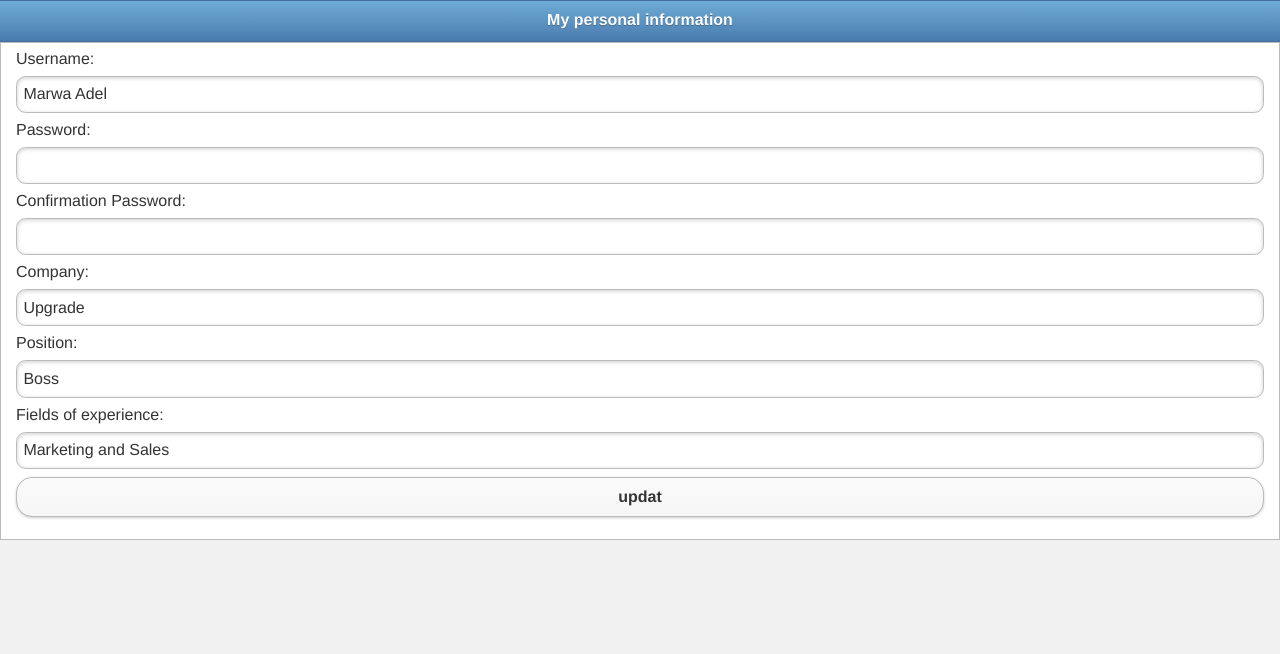
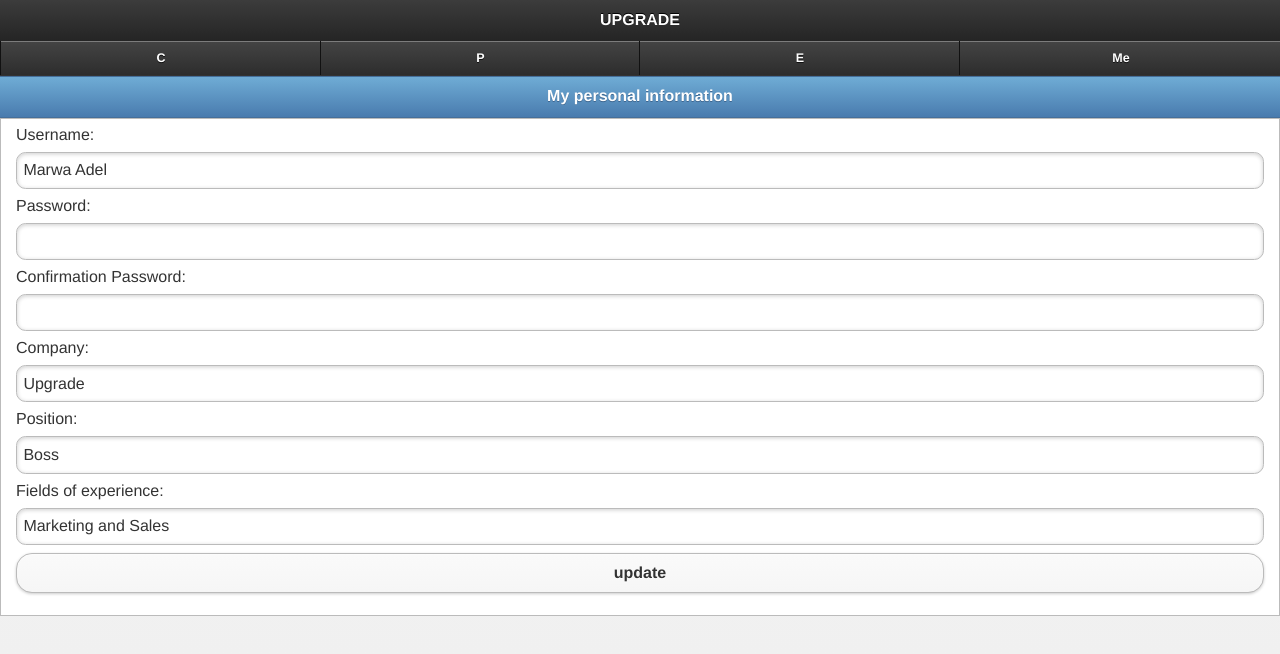
Before and after one commit to Mouaz/upgrade, a plain HTML site: page profile.html in a window 1280 px wide. Drawn offline with Linux system fonts and the light colour scheme.

Commit message:
bar to profile

```diff
--- a/profile.html
+++ b/profile.html
@@ -9,6 +9,17 @@
 </head>
 
 <body>
+<div data-role="header" style="overflow:hidden;" data-position="fixed">
+    <h4 style="text-align:center;">UPGRADE</h4>
+    <div data-role="navbar" >
+        <ul>
+            <li><a href="index.html" rel="external" >C</a></li>
+            <li><a href="index.html" rel="external" >P</a></li>
+            <li><a href="index.html" rel="external" >E</a></li>
+			<li><a href="profile.html" rel="external" >Me</a></li>
+        </ul>
+    </div><!-- /navbar -->
+</div><!-- /footer -->
 			<div data-role="header" data-theme="b">
 				<h1>My personal information</h1>
 			</div>
@@ -27,7 +38,7 @@
             <input type="text" name="usr" id="usr" value="Boss"/>
 			<label for="basic">Fields of experience:</label>
             <input type="text" name="usr" id="usr" value="Marketing and Sales"/>
-            <input type="submit" value="updat" id="login" name="update"/>
+            <input type="submit" value="update" id="login" name="update"/>
         </form>
 			</div>
 </body>
```
